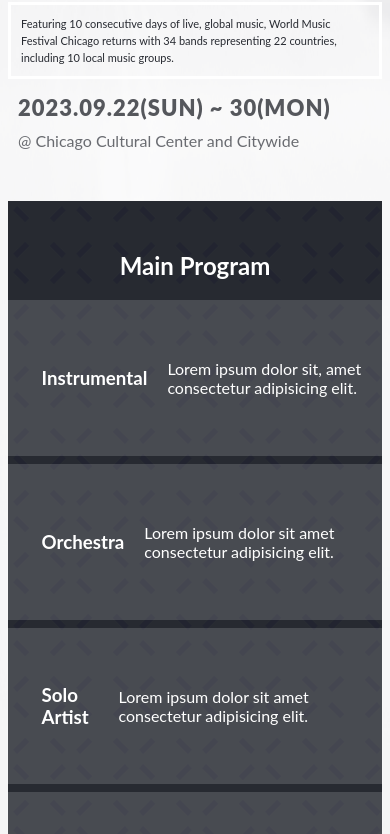
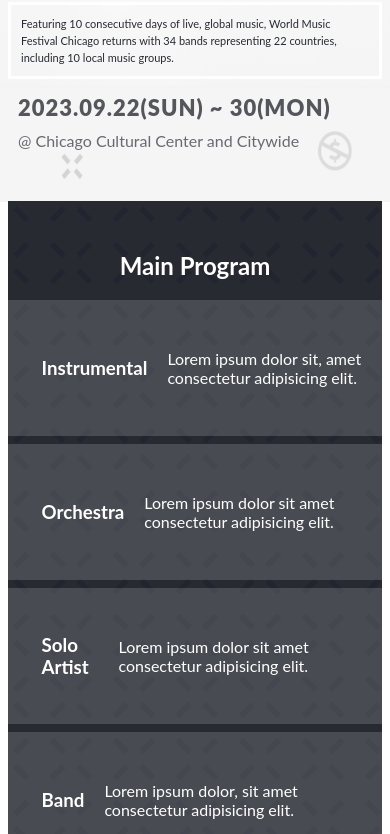
Before and after one commit to BHObserver/module-one-capstone-project, a plain HTML site: page index.html in a window 390 px wide. Shown: the part 364-1198 px from the top of the page. Drawn offline with Linux system fonts and the light colour scheme; a web font is replaced by a local one.

Commit message:
Update mobile-styles.css

```diff
--- a/styles/mobile-styles.css
+++ b/styles/mobile-styles.css
@@ -1,7 +1,7 @@
 body {
     background: url(../images/mobile-bg.png);
     background-repeat: no-repeat;
-    background-size: 105% 100%;
+    background-size: 100% 40%;
 }
 
 .nav-container {
@@ -122,5 +122,5 @@
     width: 98%;
     padding: 18px 15px;
     gap: 20px;
-    height: 120px;
+    height: 100px;
 }
```
